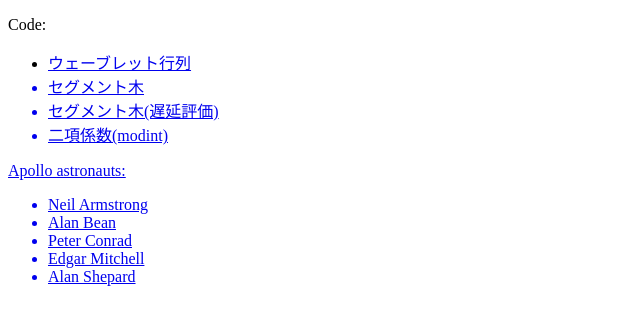
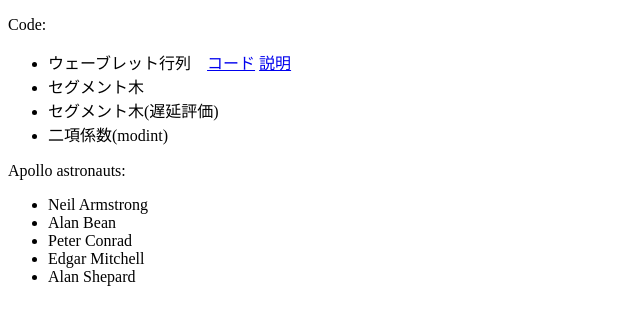
Before and after one commit to shikiyuiro/shikiyuiro.github.io, a plain HTML site: page index.html in a window 1280 px wide. Shown: the whole page, without its empty margins (0-640 px from the left). Drawn offline with Linux system fonts and the light colour scheme.

Commit message:
Update index.html

```diff
--- a/index.html
+++ b/index.html
@@ -4,7 +4,7 @@
 <p>Code:</p>
 
 <ul>
-    <li><a href="../../code/Wavelet_Matrix.html">ウェーブレット行列</li>
+    <li>ウェーブレット行列　<a href="../../code/Wavelet_Matrix.html">コード</a> <a href="../../code/Wavelet_Matrix.html">説明</a></li>
     <li>セグメント木</li>
     <li>セグメント木(遅延評価)</li>
     <li>二項係数(modint)</li>
```
